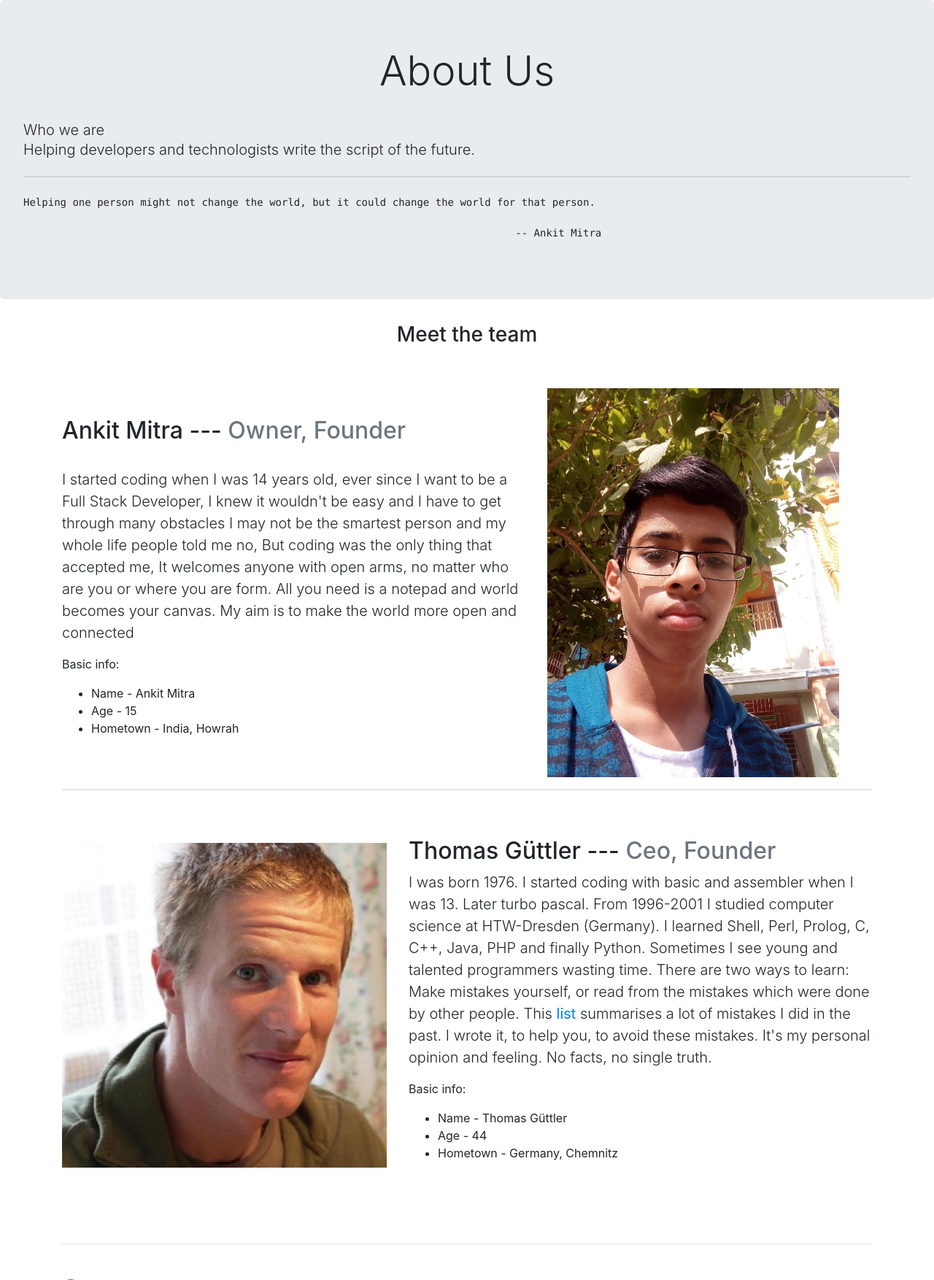
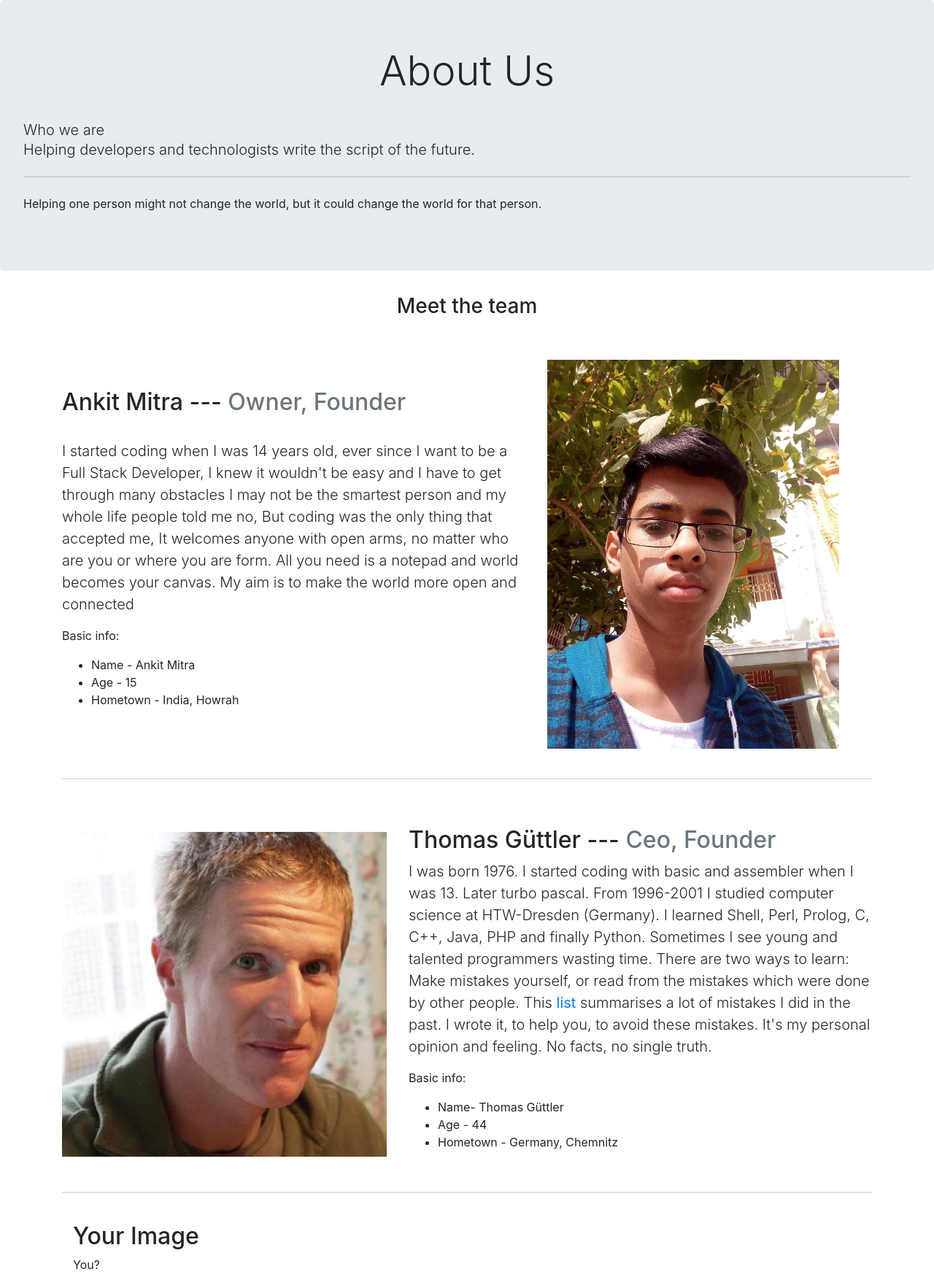
Before and after one commit to AnkitMitraOfficial/StackOverflowClone, a Django app: page /home/about/ in a window 1280 px wide. Shown: the part 56-1810 px from the top of the page at 73% size. Run offline with Django 3.2, Linux system fonts and the light colour scheme; some libraries are stand-ins or nearby versions.

Commit message:
Added image in the about page and few changes

```diff
--- a/StackoverflowClone/templates/StackoverflowClone/about.html
+++ b/StackoverflowClone/templates/StackoverflowClone/about.html
@@ -1,88 +1,105 @@
-{% extends 'StackoverflowClone/base.html' %}
-
-{% block content %}
-{% load static %}
-
+{% extends 'StackoverflowClone/base.html' %} {% block content %} {% load static %}
 <title>About Us</title>
 <!DOCTYPE html>
 <html lang="en">
+
 <head>
     <meta charset="UTF-8">
-  <meta name="viewport" content="width=device-width, initial-scale=1.0">
+    <meta name="viewport" content="width=device-width, initial-scale=1.0" />
     <title>Document</title>
 </head>
+
 <body>
-
-
     <style>
         hr {
             border-width: 2px;
         }
     </style>
-
     <div class="jumbotron">
-  <h3 class="display-4 text-center">About Us</h3><br>
-  <small class="lead">Who we are</small><br>
-  <h4 class="lead">Helping developers and technologists write the script of the future.</h4>
-  <hr class="my-4">
-  <pre>Helping one person might not change the world, but it could change the world for that person.
-
-                                                                                -- Ankit Mitra</pre>
+        <h3 class="display-4 text-center">About Us</h3>
+        <br />
+        <small class="lead">Who we are</small><br />
+        <h4 class="lead">
+            Helping developers and technologists write the script of the future.
+        </h4>
+        <hr class="my-4" />
+        <p>
+            Helping one person might not change the world, but it could change the world for that person.
+        </p>
     </div>
     <div class="container">
-  <h3 class="text-center">Meet the team</h3><br>
-  <div class="row featurette mt-4 d-flex justify-content-center align-items-center"><br>
+        <h3 class="text-center">Meet the team</h3>
+        <br />
+        <div class="row featurette mt-4 d-flex justify-content-center align-items-center">
+            <br />
             <div class="col-md-7">
-      <h2 class="featurette-heading">Ankit Mitra ---<span class="text-muted"> Owner, Founder</span></h2><br>
-      <p class="lead">I started coding when I was 14 years old, ever since I want to be a Full Stack Developer,
-        I knew it wouldn't be easy and I have to get through many obstacles I may not be the smartest
-        person and my whole life people told me no,
-        But coding was the only thing that accepted me, It welcomes anyone with open arms,
-        no matter who are you or where you are form. All you need is a notepad and world becomes your canvas.
-        My aim is to make the world more open and connected </p>
+                <h2 class="featurette-heading">
+                    Ankit Mitra ---<span class="text-muted"> Owner, Founder</span>
+                </h2>
+                <br />
+                <p class="lead">
+                    I started coding when I was 14 years old, ever since I want to be a Full Stack Developer, I knew it wouldn't be easy and I have to get through many obstacles I may not be the smartest person and my whole life people told me no, But coding was the only
+                    thing that accepted me, It welcomes anyone with open arms, no matter who are you or where you are form. All you need is a notepad and world becomes your canvas. My aim is to make the world more open and connected
+                </p>
                 <p>Basic info:</p>
                 <ul>
                     <li>Name - Ankit Mitra</li>
                     <li>Age - 15</li>
-        <li>Hometown - India, Howrah </li>
+                    <li>Hometown - India, Howrah</li>
                 </ul>
             </div>
             <div class="col-md-5">
-      <img class="bd-placeholder-img bd-placeholder-img-lg featurette-image img-fluid mx-auto" src="{% static 'StackoverflowClone/profile.jpg' %}" alt="Image not found" width="400" height="500">
+                <img class="bd-placeholder-img bd-placeholder-img-lg featurette-image img-fluid mx-auto" src="{% static 'StackoverflowClone/profile.jpg' %}" alt="Image not found" width="400" height="500" />
             </div>
-  </div>
-  <hr>
+        </div><br>
+        <hr />
     </div>
 
-<br><br>
+    <br /><br />
     <div class="container">
         <div class="row featurette d-flex justify-content-center align-items-center">
-    <div class="col-md-7 order-md-2 ">
-      <h2 class="featurette-heading">Thomas Güttler --- <span class="text-muted">Ceo, Founder</span></h2>
-      <p class="lead">I was born 1976. I started coding with basic and assembler when I was 13. Later turbo pascal. From
-        1996-2001 I studied computer science at HTW-Dresden (Germany). I learned Shell, Perl, Prolog, C, C++, Java, PHP
-        and finally Python.
-        Sometimes I see young and talented programmers wasting time. There are two ways to learn: Make mistakes
-        yourself, or read from the mistakes which were done by other people.
-        This <strong><a href="https://github.com/guettli/programming-guidelines">list</a></strong> summarises  a lot of mistakes I did in the past. I wrote it, to help you, to avoid these mistakes.
-        It's my personal opinion and feeling. No facts, no single truth.</p>
+            <div class="col-md-7 order-md-2">
+                <h2 class="featurette-heading">
+                    Thomas Güttler --- <span class="text-muted">Ceo, Founder</span>
+                </h2>
+                <p class="lead">
+                    I was born 1976. I started coding with basic and assembler when I was 13. Later turbo pascal. From 1996-2001 I studied computer science at HTW-Dresden (Germany). I learned Shell, Perl, Prolog, C, C++, Java, PHP and finally Python. Sometimes I see young
+                    and talented programmers wasting time. There are two ways to learn: Make mistakes yourself, or read from the mistakes which were done by other people. This
+                    <strong><a href="https://github.com/guettli/programming-guidelines">list</a></strong> summarises a lot of mistakes I did in the past. I wrote it, to help you, to avoid these mistakes. It's my personal opinion and feeling. No facts,
+                    no single truth.
+                </p>
                 <p>Basic info:</p>
                 <ul>
-          <li>Name - Thomas Güttler</li>
+                    <li>Name- Thomas Güttler</li>
                     <li>Age - 44</li>
                     <li>Hometown - Germany, Chemnitz</li>
                 </ul>
             </div>
             <div class="col-md-5">
-      <img class="bd-placeholder-img bd-placeholder-img-lg featurette-image img-fluid mx-auto" src="{% static 'StackoverflowClone/thomas1.jpg' %}" alt="Image not found"  width="450" height="500">
+                <img class="bd-placeholder-img bd-placeholder-img-lg featurette-image img-fluid mx-auto" src="{% static 'StackoverflowClone/thomas1.jpg' %}" alt="Image not found" width="450" height="500" />
+            </div>
+        </div><br>
+        <hr>
+        <br />
+        <div class="container">
+            <h2>Your Image</h2>
+            <p>You?</p>
+            <div class="card text-center" style="width: 400px">
+                <img class="card-img-top" src="{% static 'StackoverflowClone/avatar1.png' %}" alt="Card image" style="width: 100%" />
+                <div class="card-body">
+                    <h4 class="card-title">John Doe</h4>
+                    <p class="card-text">
+                        As a Full Stack Developer?Front-end Developer? or Back-end Developer
+                    </p>
+                    <a href="#" class="btn btn-primary">Join Us</a>
                 </div>
             </div>
-  <br>
-<br>
+            <br />
+            <br />
             <footer class="pt-4 my-md-5 pt-md-5 border-top">
                 <div class="row">
                     <div class="col-12 col-md">
-        <img class="mb-2" src="{% static 'StackoverflowClone/logo.png' %}" alt="" width="24" height="24">
+                        <img class="mb-2" src="{% static 'StackoverflowClone/logo.png' %}" alt="" width="24" height="24" />
                         <small class="d-block mb-3 text-muted">©2020</small>
                     </div>
                     <div class="col-6 col-md">
@@ -118,3 +135,8 @@
             </footer>
 
             {% endblock content %}
+        </div>
+    </div>
+</body>
+
+</html>
```
Also changed, not shown: StackoverflowClone/static/StackoverflowClone/avatar1.png (added). Lines whose indentation alone changed are shown as unchanged.
